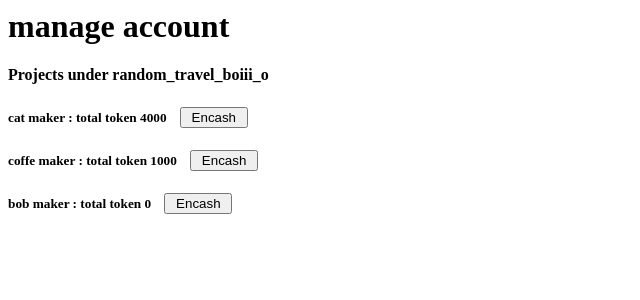
After one commit to dodoflyaway/innovationunt, a Django app: page /manageaccount/4/random_travel_boiii_o in a window 1280 px wide. The commit adds this page. Shown: the top 300 px of the page, without its empty margins (0-640 px from the left). Run offline with Django 3.2, Linux system fonts and the light colour scheme; data comes from the database, SQL or seed files in the repository; both versions use the stored data as it was after the commit.

Commit message:
completed account manage

```diff
--- a/innovator/models.py
+++ b/innovator/models.py
@@ -91,6 +91,7 @@ class invtokenacc(models.Model):
 		return self.mixd
 
 
+
 class todo(models.Model):
 	title = models.CharField(max_length=350)
 	creator = models.CharField(max_length=150)
--- a/innovator/templates/innovator/detail.html
+++ b/innovator/templates/innovator/detail.html
@@ -39,6 +39,10 @@
 <br/>
 <a href="{% url 'managetodo' product.id pname.username  %}"> <button> manage TODO   </button> </a>
 
+<br/>
+<br/>
+<a href="{% url 'manageaccount' product.id pname.username  %}"> <button>  Acoount  </button> </a>
+
 {% endif  %}
 
 
@@ -72,6 +76,7 @@
 
 
 
+
 {% endif  %}
 
 <br/>
--- /dev/null
+++ b/innovator/templates/innovator/encash.html
@@ -0,0 +1 @@
+<h1> encash page </h1>
--- /dev/null
+++ b/innovator/templates/innovator/manageaccount.html
@@ -0,0 +1,16 @@
+<h1>manage account </h1>
+
+<h4> Projects under {{creator.username}}</h4>
+
+{% for key,value in mix_dict.items %}
+
+
+    <form method="POST" action="{% url 'encash' product.id creator.username %}">
+       	{% csrf_token %}
+       	<h5>{{key}}
+        : total token {{value}}
+       <input name="encashtoken{{key.id}}" class="btn btn-primary" type="submit" value=" Encash "  style=margin-left:10px;/> </h5>
+    </form>
+
+
+{% endfor %}
--- a/innovator/urls.py
+++ b/innovator/urls.py
@@ -20,6 +20,9 @@ urlpatterns = [
    path("todoadd/<int:product_id>/<creator>",views.todoadd,name="todoadd"),
    path("manageproject/<int:product_id>/<creator>",views.manageproject,name="manageproject"),
    path("managetodo/<int:product_id>/<creator>",views.managetodo,name="managetodo"),
+   path("manageaccount/<int:product_id>/<creator>",views.manageaccount,name="manageaccount"),
+   path("encash/<int:product_id>/<creator>",views.encash,name="encash"),
+
 
 
 ]
--- a/innovator/views.py
+++ b/innovator/views.py
@@ -262,7 +262,7 @@ def buytoken(response,tok,username):
 
 def tokendonate(response,product_id,username,creator):
 	acc = invtokenacc()
-	mixk = str(username) + str(creator)
+	mixk = str(username) + str(creator) + str(product_id)
 	donation_list = invtokenacc.objects.values_list('mixd',flat=True) #geting the list of existing user/inv pairs
 	creator_obj = invuser.objects.get(username=creator) # inv user instance for foreign key
 	product_obj = product.objects.get(id=product_id)
@@ -421,3 +421,37 @@ def managetodo(response,product_id,creator):
 
 
 	return render(response,'innovator/managetodo.html',{'product':prod_obj,'creator':creator_obj})
+
+
+
+def manageaccount(response,product_id,creator):
+	prod_obj = product.objects.get(id=product_id)
+	creator_obj = invuser.objects.get(username=creator)
+	item_total = []
+	obj_list = []
+	cost_obj = dict()
+	for create_item in creator_obj.product_set.all():
+
+		inside_total = 0
+
+		for prod_item in create_item.invtokenacc_set.all():
+			inside_total = inside_total + prod_item.amount
+
+		item_total.append(inside_total)
+		obj_list.append(create_item)
+
+	#print(item_total)
+
+	for i in range(len(item_total)):
+		cost_obj[obj_list[i]] = item_total[i]
+
+	#print(cost_obj)
+
+	for i in cost_obj:
+		print(str(i)+" "+str(cost_obj[i]))
+
+	return render(response,'innovator/manageaccount.html',{'product':prod_obj,'creator':creator_obj,'mix_dict':cost_obj})
+
+
+def encash(response,product_id,creator):
+	return render(response,'innovator/encash.html')
```
Also changed, not shown: db.sqlite3.
